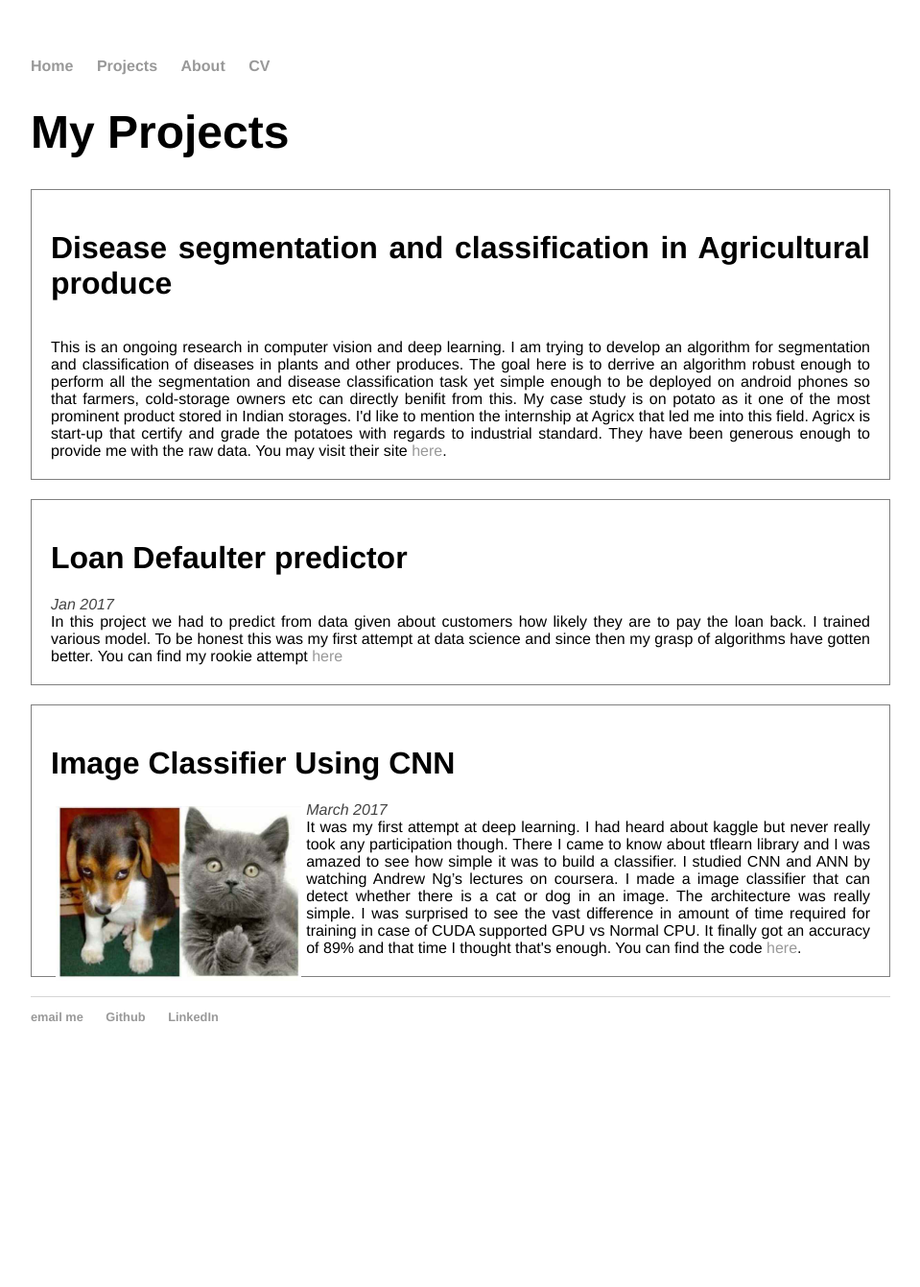
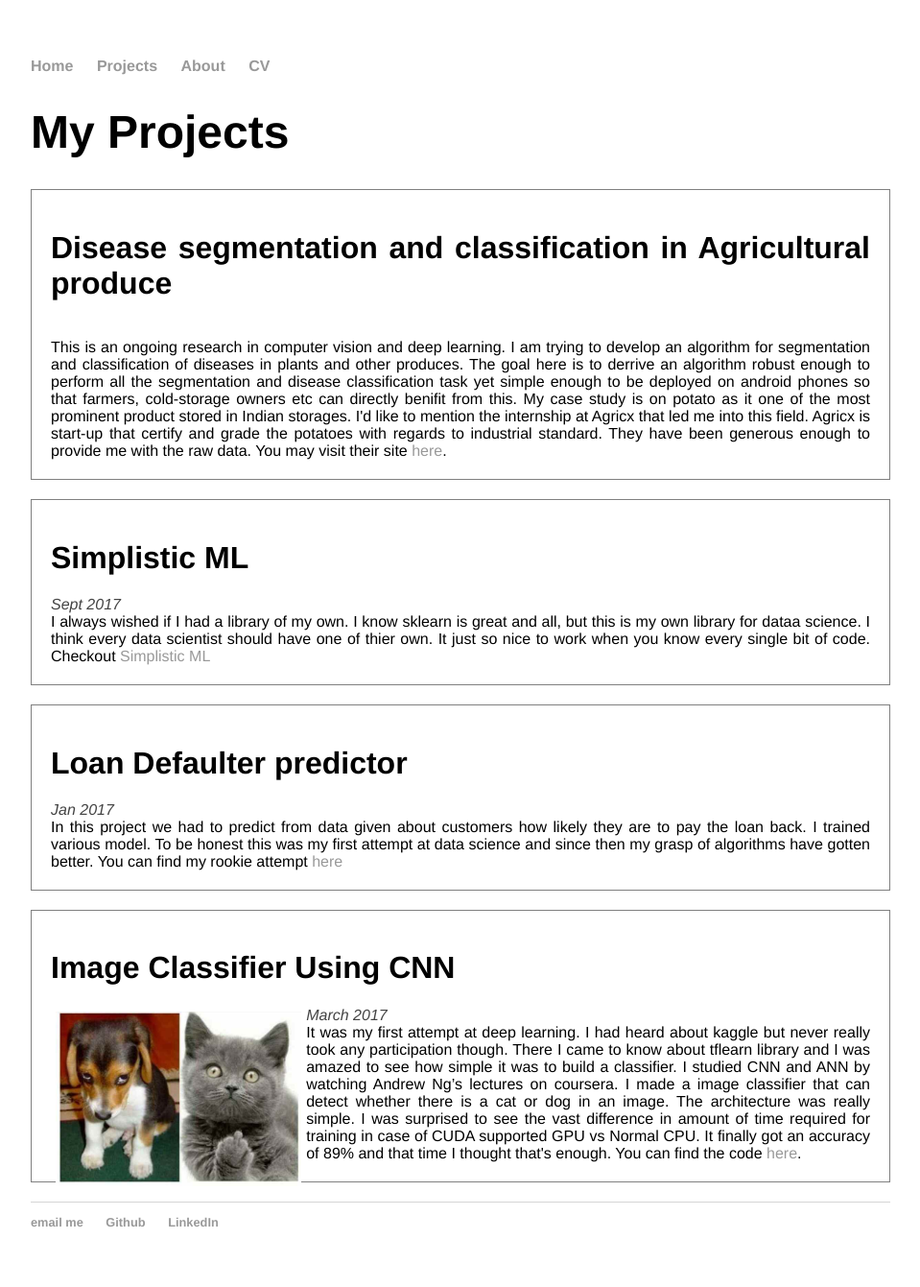
Before and after one commit to nikheelpandey/puter.github.io, a Jekyll site: the page built from projects/index.html, in a window 1280 px wide. Shown: the whole page at 96% size, without its empty margins (160-1119 px from the left). Built offline with Jekyll 4.4.1, drawn with Linux system fonts in a browser that asks for light colours; before the commit the page ends 1127 px from its top, so only the background shows below that.

Commit message:
picture fix

```diff
--- a/projects/index.html
+++ b/projects/index.html
@@ -17,6 +17,15 @@ description: Projects and work experience of Nikhil Pandey nikhilpandey
 </div>
 
 <div class="project">
+    <h1 class="name">Simplistic ML</h1>
+    <!-- <img class="img_left" src="{{ site.baseurl }}/files/projects/project_2.jpg"></img> -->
+    <span class="duration">Sept 2017</span><br>
+    <span class="description">
+        I always wished if I had a library of my own. I know sklearn is great and all, but this is my own library for dataa science. I think every data scientist should have one of thier own. It just so nice to work when you know every single bit of code. Checkout <a href="https://github.com/nikhilpandey360/Simplistic-ML">Simplistic ML </a> <span>
+    </div>
+
+
+<div class="project">
     <h1 class="name">Loan Defaulter predictor </h1>
     <!-- <img class="img_left" src="{{ site.baseurl }}/files/projects/project_2.jpg"></img> -->
     <span class="duration">Jan 2017</span><br>
```
Also changed, not shown: index.html (+5 -2 lines).
